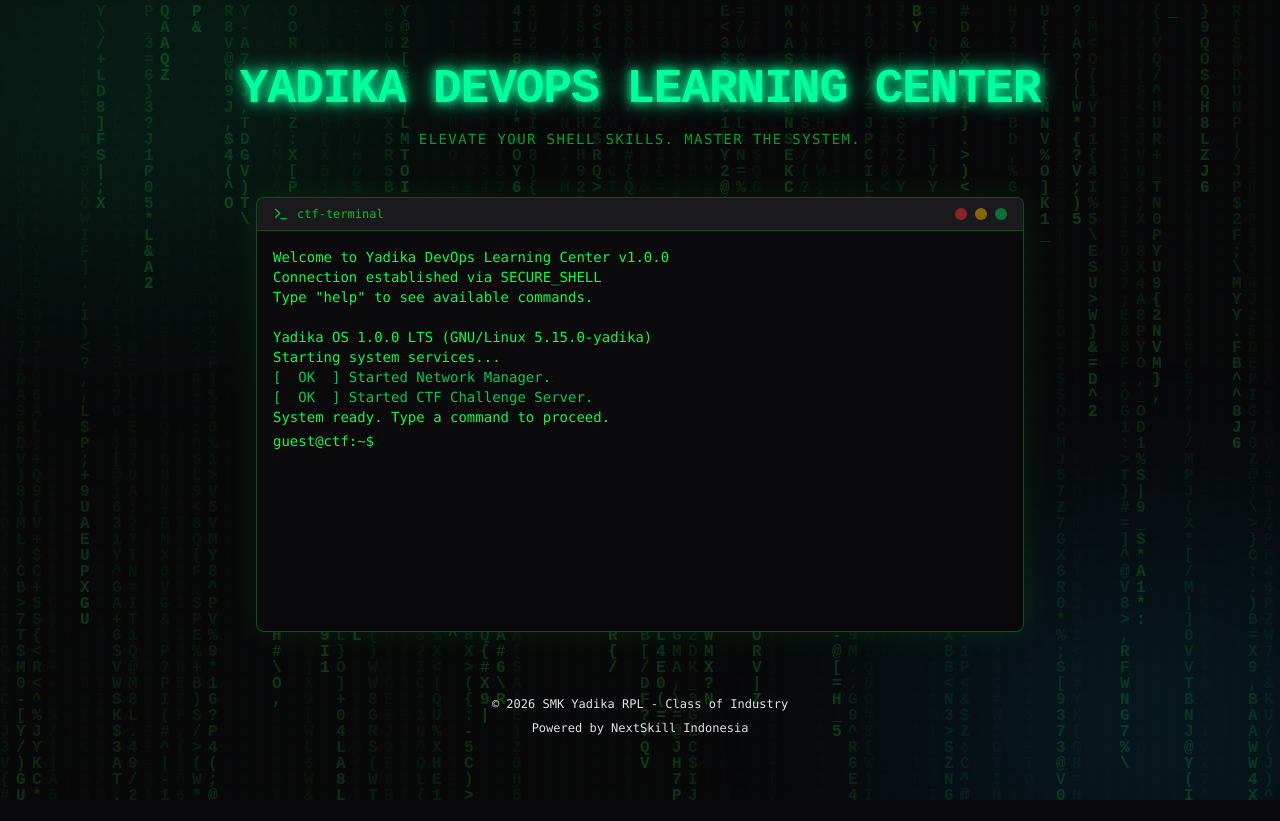
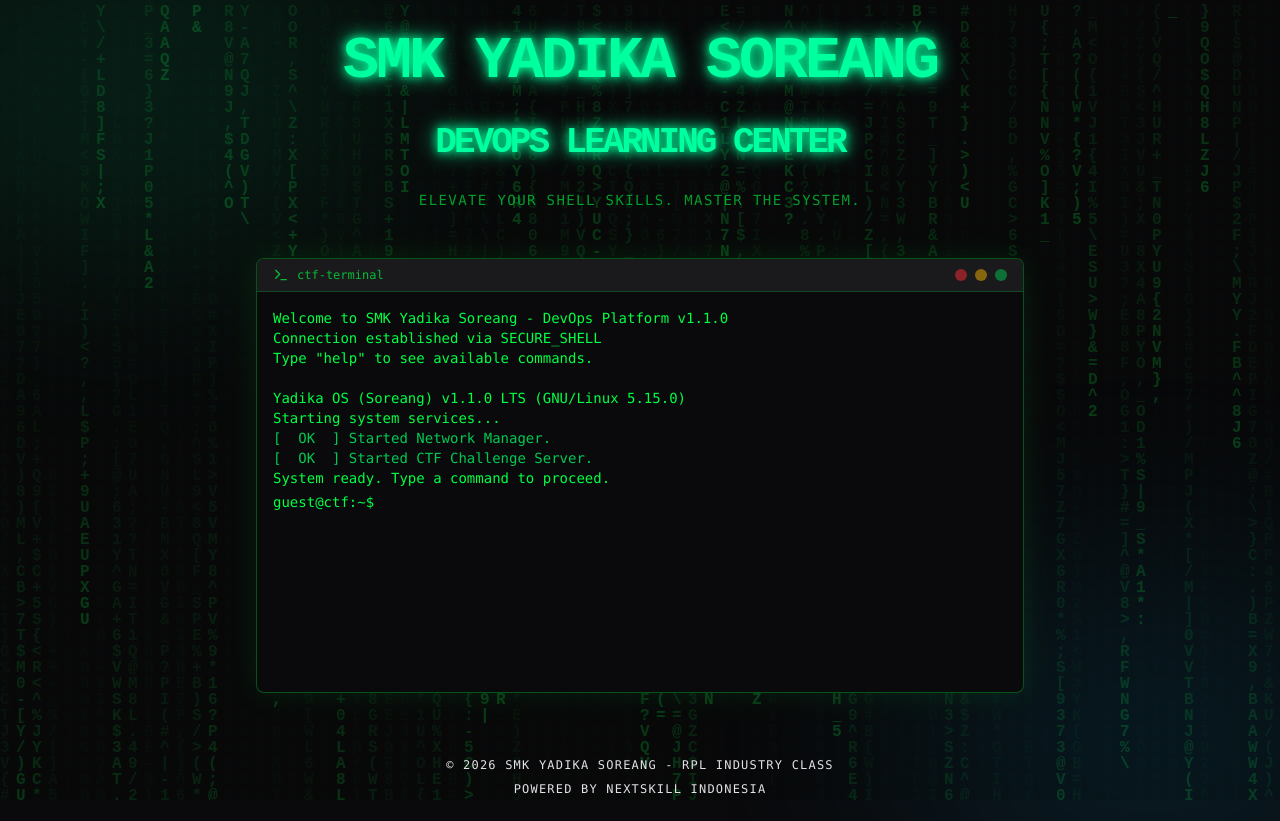
Before and after one commit to pratomobowo/yadika_ctf, a Next.js app: page / in a window 1280 px wide. Before the commit the page ends 800 px from the top, so only its background shows below. Built offline with nearby package versions, Linux system fonts and the light colour scheme; no server answers.

Commit message:
feat: update branding to SMK Yadika Soreang and adjust typography

```diff
--- a/src/app/layout.tsx
+++ b/src/app/layout.tsx
@@ -3,13 +3,13 @@
 import { AuthProvider } from "@/context/AuthContext";
 
 export const metadata: Metadata = {
-  title: "Yadika DevOps Learning Center",
-  description: "Platform pembelajaran Linux & DevOps interaktif untuk siswa RPL SMK Yadika. Elevate your shell skills, master the system.",
-  keywords: ["DevOps", "Linux", "CTF", "SMK Yadika", "Terminal Simulator", "Shell skills"],
+  title: "SMK Yadika Soreang - DevOps Learning Center",
+  description: "Platform pembelajaran Linux & DevOps interaktif untuk siswa RPL SMK Yadika Soreang. Elevate your shell skills, master the system.",
+  keywords: ["DevOps", "Linux", "CTF", "SMK Yadika Soreang", "Terminal Simulator", "Shell skills"],
   authors: [{ name: "NextSkill Indonesia" }],
   openGraph: {
-    title: "Yadika DevOps Learning Center",
-    description: "Platform pembelajaran Linux & DevOps interaktif untuk siswa RPL SMK Yadika.",
+    title: "SMK Yadika Soreang - DevOps Learning Center",
+    description: "Platform pembelajaran Linux & DevOps interaktif untuk siswa RPL SMK Yadika Soreang.",
     url: "https://ctf.yadika.id",
     siteName: "Yadika DevOps",
     images: [
--- a/src/app/page.tsx
+++ b/src/app/page.tsx
@@ -28,8 +28,9 @@
 
       <div className="z-10 w-full max-w-5xl px-2 md:px-0">
         <header className="text-center mb-8 md:mb-12">
-          <h1 className="text-2xl sm:text-3xl md:text-5xl font-black tracking-tight glow-text mb-2 md:mb-4 text-primary uppercase">
-            YADIKA DevOps Learning Center
+          <h1 className="text-2xl sm:text-3xl md:text-5xl lg:text-6xl font-black tracking-tighter glow-text mb-4 text-primary uppercase leading-tight">
+            SMK YADIKA SOREANG<br />
+            <span className="text-xl sm:text-2xl md:text-3xl lg:text-4xl text-foreground/80">DEVOPS LEARNING CENTER</span>
           </h1>
           <p className="text-[10px] sm:text-xs md:text-sm text-terminal/60 font-mono tracking-widest uppercase">
             Elevate your shell skills. Master the system.
@@ -38,15 +39,15 @@
 
         <Terminal
           initialLines={[
-            'Welcome to Yadika DevOps Learning Center v1.0.0',
+            'Welcome to SMK Yadika Soreang - DevOps Platform v1.1.0',
             'Connection established via SECURE_SHELL',
             'Type "help" to see available commands.',
             ' '
           ]}
         />
 
-        <footer className="mt-16 text-center text-xs font-mono text-foreground/40 space-y-2">
-          <p>© 2026 SMK Yadika RPL - Class of Industry</p>
+        <footer className="mt-16 text-center text-xs font-mono text-foreground/40 space-y-2 uppercase tracking-widest">
+          <p>© 2026 SMK Yadika Soreang - RPL Industry Class</p>
           <p>Powered by NextSkill Indonesia</p>
         </footer>
       </div>
--- a/src/components/Terminal.tsx
+++ b/src/components/Terminal.tsx
@@ -33,7 +33,7 @@
     useEffect(() => {
         if (!loading && user) {
             setLines([
-                'Yadika OS 1.0.0 LTS',
+                'Yadika OS (Soreang) v1.1.0 LTS',
                 '',
                 `Selamat datang kembali, ${user.fullName}!`,
                 '',
@@ -52,7 +52,7 @@
 
         const bootSequence = async () => {
             const bootMessages = [
-                'Yadika OS 1.0.0 LTS (GNU/Linux 5.15.0-yadika)',
+                'Yadika OS (Soreang) v1.1.0 LTS (GNU/Linux 5.15.0)',
                 '',
                 'Starting system services...',
                 '[  OK  ] Started Network Manager.',
--- a/src/components/layouts/SessionLayout.tsx
+++ b/src/components/layouts/SessionLayout.tsx
@@ -17,7 +17,7 @@
 export function SessionLayout({
     children,
     title,
-    subtitle = "Yadika Industry Class",
+    subtitle = "SMK Yadika Soreang - Industry Class",
     currentLevel,
     objectives = [],
     showObjectives = true
```
